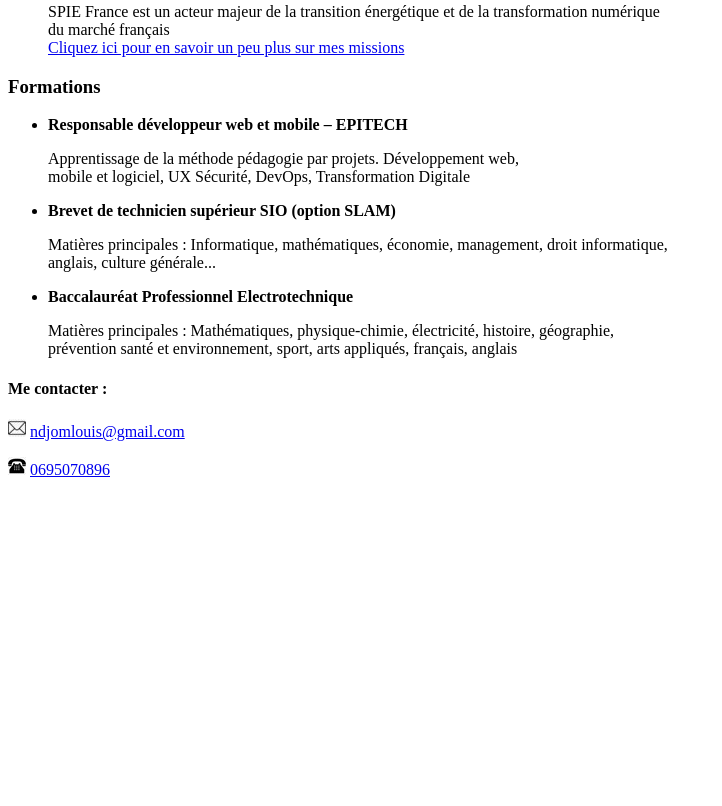
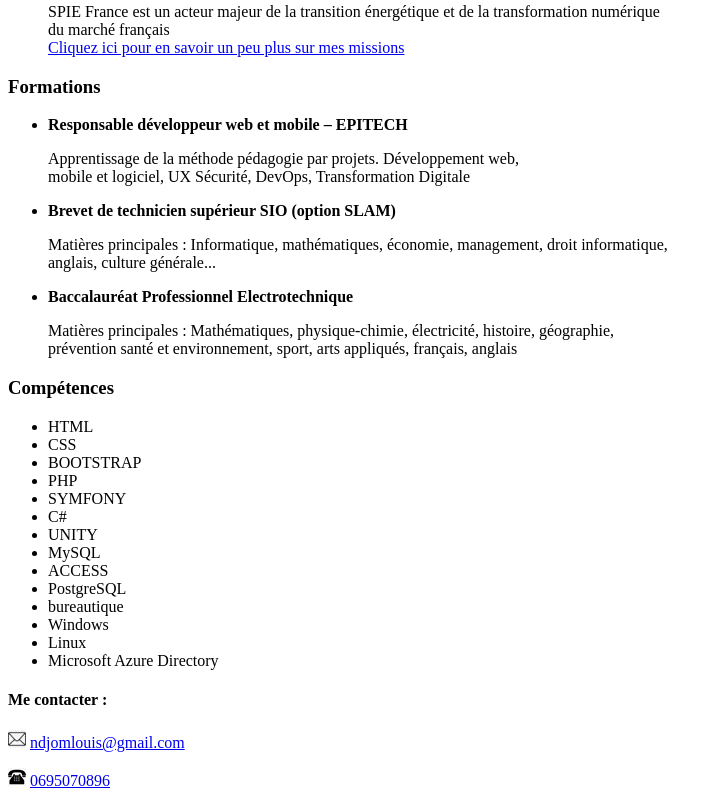
Before and after one commit to LouisJN/portfolio, a plain HTML site: page index.html in a window 1280 px wide. Shown: the part 1718-2524 px from the top of the page, without its empty margins (0-722 px from the left). Before the commit the page ends 2213 px from the top, so only its background shows below. Drawn offline with Linux system fonts and the light colour scheme.

Commit message:
add section competence and id for anchor

```diff
--- a/index.html
+++ b/index.html
@@ -53,11 +53,11 @@
             <li><a href="pages/centreInteret.html" title="Ce que j'aime" target="_blank">Centre d'intérêt</a></li>
             <li><a href="#pro" title="Mes expériences professionnelles ">Expériences Professionnelles</a></li>
             <li><a href="diplome" title="Mes diplômes">Diplômes</a></li>
-            <li><a href="savoir" title="Les technos utilisés">Compétences</a></li>
+            <li><a href="#savoir" title="Les technos utilisés">Compétences</a></li>
         </ul>
     </nav>
     <main>
-        <section class="pro">
+        <section id="pro">
             <h3>Expériences professionnelles</h3>
             <ul>
                 <li><b> WAAT - Administrateur systèmes
@@ -140,8 +140,24 @@
 
         </section>
 
-        <section class="savoir">
-
+        <section id="savoir">
+            <h3>Compétences</h3>
+            <ul>
+                <li>HTML</li>
+                <li>CSS</li>
+                <li>BOOTSTRAP</li>
+                <li>PHP</li>
+                <li>SYMFONY</li>
+                <li>C#</li>
+                <li>UNITY</li>
+                <li>MySQL</li>
+                <li>ACCESS</li>
+                <li>PostgreSQL</li>
+                <li>bureautique</li>
+                <li>Windows</li>
+                <li>Linux</li>
+                <li>Microsoft Azure Directory</li>
+            </ul>
         </section>
 
     </main>
```
